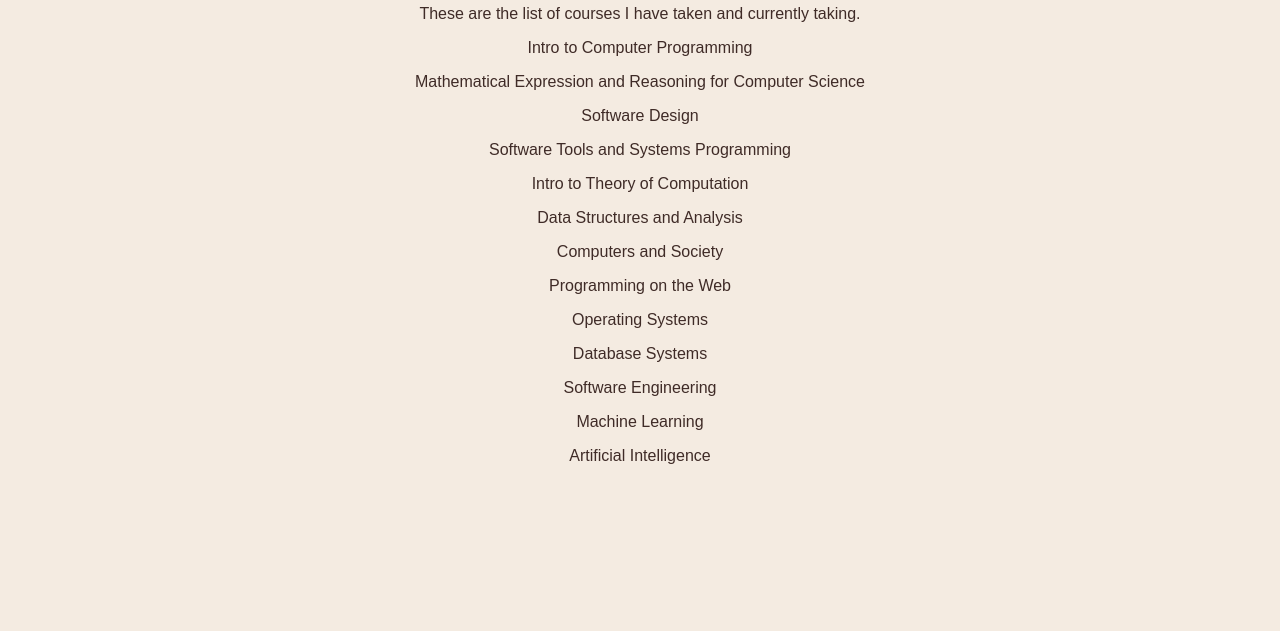
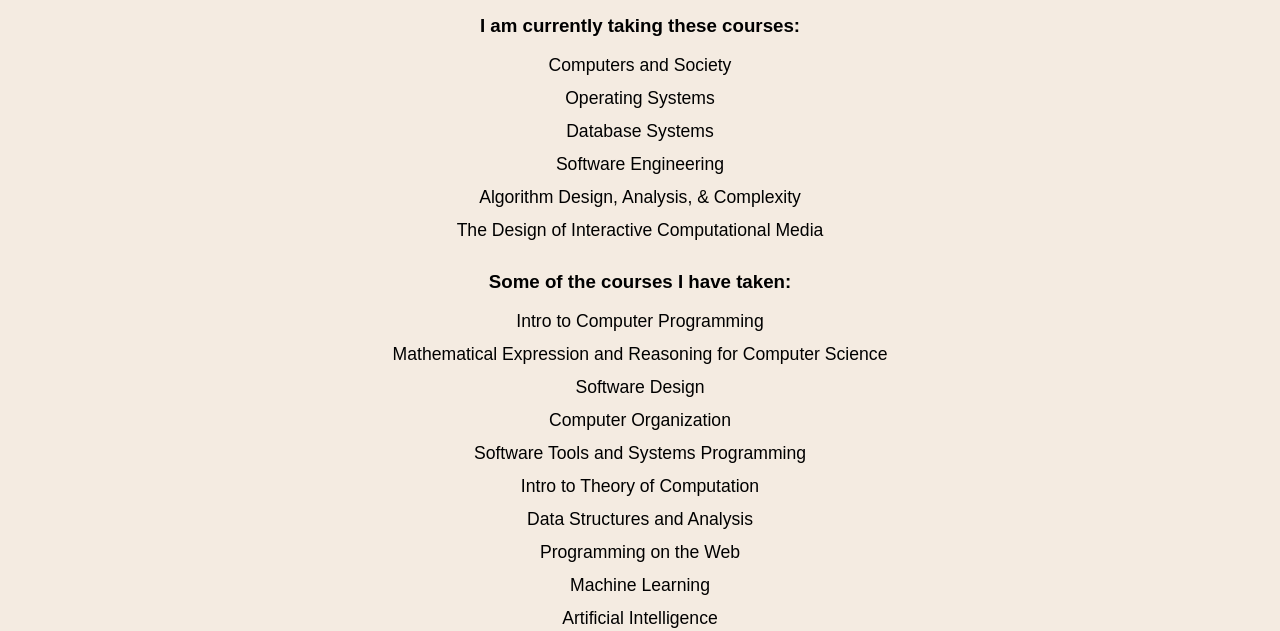
Before and after one commit to Enkhzul001/Enkhzul001.github.io, a plain HTML site: page courses.html in a window 1280 px wide. Shown: the part 169-800 px from the top of the page. Drawn offline with Linux system fonts and the light colour scheme.

Commit message:
Add changes

```diff
--- a/courses.html
+++ b/courses.html
@@ -16,23 +16,32 @@
     </header>
     <main>
       <h1>Courses</h1>
-      <p> These are the list of courses I have taken and currently taking.</p>
+      <br />
+      <h3>I am currently taking these courses:</h3>
+      <br />
       <ul id="courses">
-        <li><p>Intro to Computer Programming</p></li>
-        <li><p>Mathematical Expression and Reasoning for Computer Science</p></li>
-        <li><p>Software Design</p></li>
-        <li><p>Software Tools and Systems Programming</p></li>
-        <li><p>Intro to Theory of Computation</p></li>
-        <li><p>Data Structures and Analysis</p></li>
-        <li><p>Computers and Society</p></li>
-        <li><p>Programming on the Web</p></li>
-        <li><p>Operating Systems</p></li>
-        <li><p>Database Systems</p></li>
-        <li><p>Software Engineering</p></li>
-        <li><p>Machine Learning</p></li>
-        <li><p>Artificial Intelligence</p></li>
+        <li>Computers and Society</li>
+        <li>Operating Systems</li>
+        <li>Database Systems</li>
+        <li>Software Engineering</li>
+        <li>Algorithm Design, Analysis, & Complexity</li>
+        <li>The Design of Interactive Computational Media</li>
       </ul>
-      </div>
+      <br />
+      <h3>Some of the courses I have taken:</h3>
+      <br />
+      <ul id="past-courses">
+        <li>Intro to Computer Programming</li>
+        <li>Mathematical Expression and Reasoning for Computer Science</li>
+        <li>Software Design</li>
+        <li>Computer Organization</li>
+        <li>Software Tools and Systems Programming</li>
+        <li>Intro to Theory of Computation</li>
+        <li>Data Structures and Analysis</li>
+        <li>Programming on the Web</li>
+        <li>Machine Learning</li>
+        <li>Artificial Intelligence</li>
+      </ul>
     </main>
     <footer id="about-footer">
       <p>Copyright 2024 by Enkhzul.</p>
--- a/style.css
+++ b/style.css
@@ -119,10 +119,16 @@ footer p {
   display: block;
 }
 
-ul#courses {
+ul#courses,
+ul#past-courses {
   margin: 0;
   padding: 0;
-  overflow: hidden;
+  list-style-type: none;
+}
+ul#courses li,
+ul#past-courses li {
+  font-size: 1.1em;
+  margin-bottom: 12px;
 }
 table,
 th,
@@ -282,6 +288,7 @@ h2 {
   margin-bottom: 10px;
   color: #223f48;
 }
+
 div.skills {
   margin-top: 2rem;
 }
```
Also changed, not shown: index.html (+2 -4 lines).
